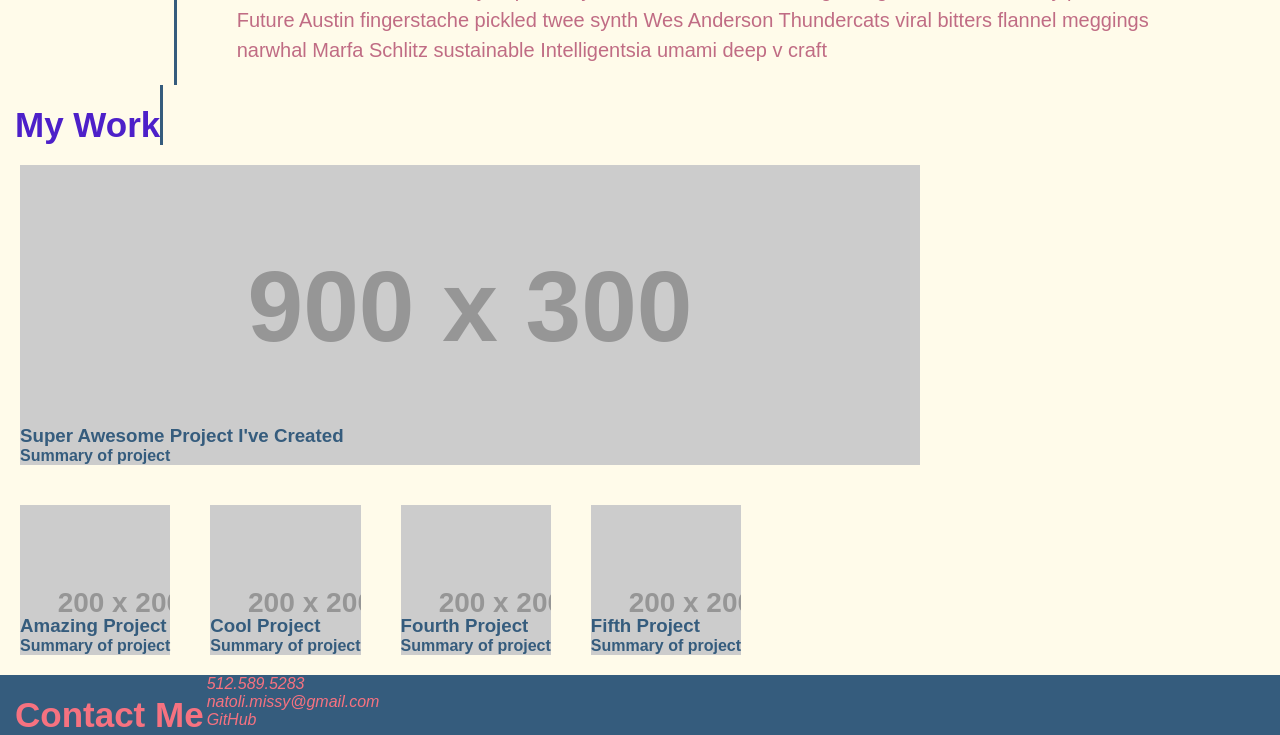
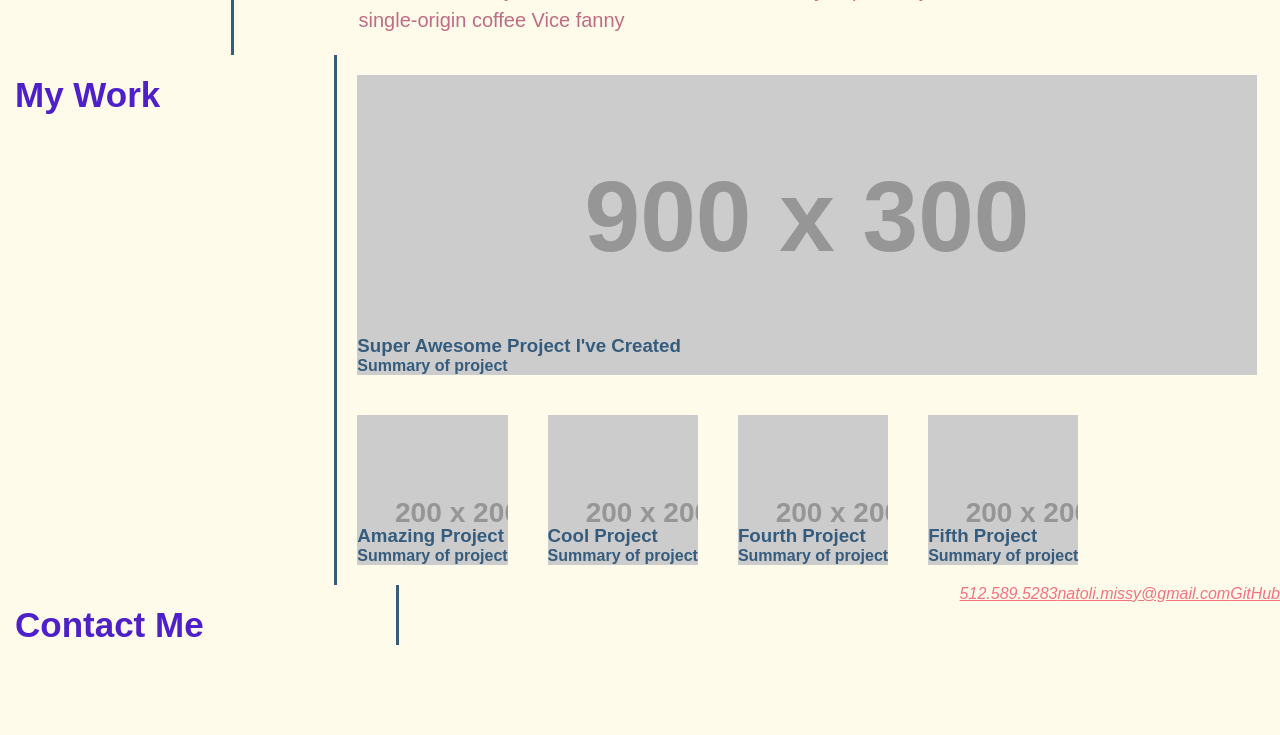
Before and after one commit to misn0147/Portfolio, a plain HTML site: page index.html in a window 1280 px wide. Shown: the part 754-1489 px from the top of the page. After the commit the page ends 1399 px from the top, so only its background shows below. Drawn offline with Linux system fonts and the light colour scheme; placeholder pictures from the web are drawn by us.

Commit message:
layout changes for main page

```diff
--- a/assets/css/style.css
+++ b/assets/css/style.css
@@ -90,11 +90,17 @@ header nav ul li a:hover {
 }
   /* Hero Style End */
 
-.about h2, .works h2, .contact-info h2 {
+.content {
+    display: flex;
+    flex-direction: row;
+    justify-content: space-between;
+}
+
+.content h2 {
     margin-left: 15px;
     font-size: 35px;
 }
-.about p {
+#about-me p {
     padding: 20px;
     line-height: 1.5;
     color: var(--tertiary-color);
@@ -127,8 +133,9 @@ header nav ul li a:hover {
     color: var(--secondary-color);
     border-right: 3px solid;
     padding-top: 20px;
-    display: flex;
-    justify-content: flex-start;
+    width: 30%;
+    /* display: flex;
+    justify-content: flex-start; */
 }
 
 .primary-border {
@@ -191,19 +198,22 @@ header nav ul li a:hover {
     text-align: right;
 }
 
-.contact-info {
-    background: var(--primary-color)
-}
 
-.contact-info h2, #addresses a {
+#addresses a {
     color: var(--minor-color)
 }
 
-#addresses a {
+#addresses {
+    display: flex;
+    flex-direction: row;
+    justify-content: space-around;
+}
+
+/* #addresses a {
     width: max-content;
     display: flex;
     flex-wrap: wrap;
     justify-content: space-around;
     list-style: none;
     text-decoration: none;
-}
+} */
--- a/index.html
+++ b/index.html
@@ -19,7 +19,7 @@
         </h1>
         <nav>
             <ul>
-                <li><a href="about-me">About Me</a></li>
+                <li><a href="#about-me">About Me</a></li>
                 <li><a href="#my-work">My Work</a></li>
                 <li><a href="#contact-me">Contact Me</a></li>
                 <li><a href="#resume">Resume</a></li>
@@ -34,21 +34,20 @@
 <!--end hero-->
 <main>
     <!--"About Me" section-->
-    <section id="about-me" class="about">
+    <section id="about-me" class="content">
+        <h2 class="section-title primary-border">About Me</h2>
         <div class="flex-row">
-            <h2 class="section-title primary-border">About Me</h2>
             <p>
-            butcher selfies chambray shabby chic gentrify readymade yr Echo Park XOXO Tumblr normcore Banksy direct trade Blue Bottle chillwave you probably haven't heard of them single-origin coffee Vice fanny pack fixie Odd Future Austin fingerstache pickled twee synth Wes Anderson Thundercats viral bitters flannel meggings narwhal Marfa Schlitz sustainable Intelligentsia umami deep v craft
+            butcher selfies chambray shabby chic gentrify readymade yr Echo Park XOXO Tumblr normcore Banksy direct trade Blue Bottle chillwave you probably haven't heard of them single-origin coffee Vice fanny
             </p>
         </div>
     </section>
     <!--end "about me"-->
 
     <!--"my work" section-->
-    <section id="my-work" class="works">
+    <section id="my-work" class="content">
+        <h2 class="section-title primary-border">My Work</h2>
         <div class="flex-row">
-            <h2 class="section-title primary-border">My Work</h2>
-
             <!--first project-->
             <a href="#" class="work imgOne">
                 <section>
@@ -56,7 +55,6 @@
                     <h4>Summary of project</h4>
                 </section>
             </a>
-
             <!--second project-->
             <a href="#" class="work imgTwo">
                 <section>
@@ -89,10 +87,9 @@
 <!--end "my work" section-->
 
 <!--contact me section-->
-<section id="contact-me" class="contact-info">
+<section id="contact-me" class="content">
+    <h2 class="section-title primary-border">Contact Me</h2>
     <div class="flex-row">
-    <h2 class="section-title primary-border">Contact Me</h2>
-    <div>
         <address id="addresses">
             <a href="tel:+15125895283">512.589.5283</a>
             <a href="mailto:natoli.missy@gmail.com">natoli.missy@gmail.com</a>
```
